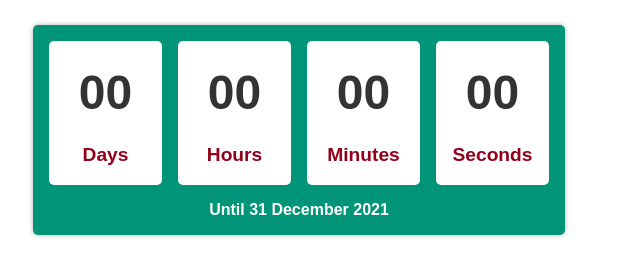
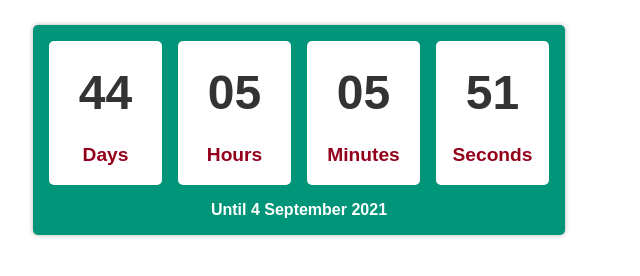
Before and after one commit to jsjuris89/countdown-timer, a plain HTML site: page index.html in a window 1280 px wide. Shown: the full height of the page, 0-640 px from the left. Drawn offline with nearby package versions, Linux system fonts and the light colour scheme.

Commit message:
js finished

```diff
--- a/index.html
+++ b/index.html
@@ -35,7 +35,7 @@
             </div>
             <div class="until__unit">Seconds</div>
         </div>
-        <div class="until__event">Until 04 September 2021</div>
+        <div class="until__event"></div>
     </div>
 
     <script src="https://cdnjs.cloudflare.com/ajax/libs/dayjs/1.10.6/dayjs.min.js"></script>
--- a/main.js
+++ b/main.js
@@ -4,6 +4,18 @@ function activateCountdown(element, dateString) {
     const targetDate = dayjs(dateString);
 
     element.querySelector(".until__event").textContent = `Until ${targetDate.format("D MMMM YYYY")}`
+
+    setInterval(() => {
+        const now = dayjs();
+        const duration = dayjs.duration(targetDate.diff(now))
+
+        if (duration.asMilliseconds() <=0) return;
+
+        element.querySelector(".until__numeric--seconds").textContent = duration.seconds().toString().padStart(2, "0")
+        element.querySelector(".until__numeric--minutes").textContent = duration.minutes().toString().padStart(2, "0")
+        element.querySelector(".until__numeric--hours").textContent = duration.hours().toString().padStart(2, "0")
+        element.querySelector(".until__numeric--days").textContent = duration.asDays().toFixed(0).toString().padStart(2, "0")
+    }, 250)
 }
 
-activateCountdown(document.getElementById("myCountdown"), "2021-12-31")
+activateCountdown(document.getElementById("myCountdown"), "2021-09-04")
```
